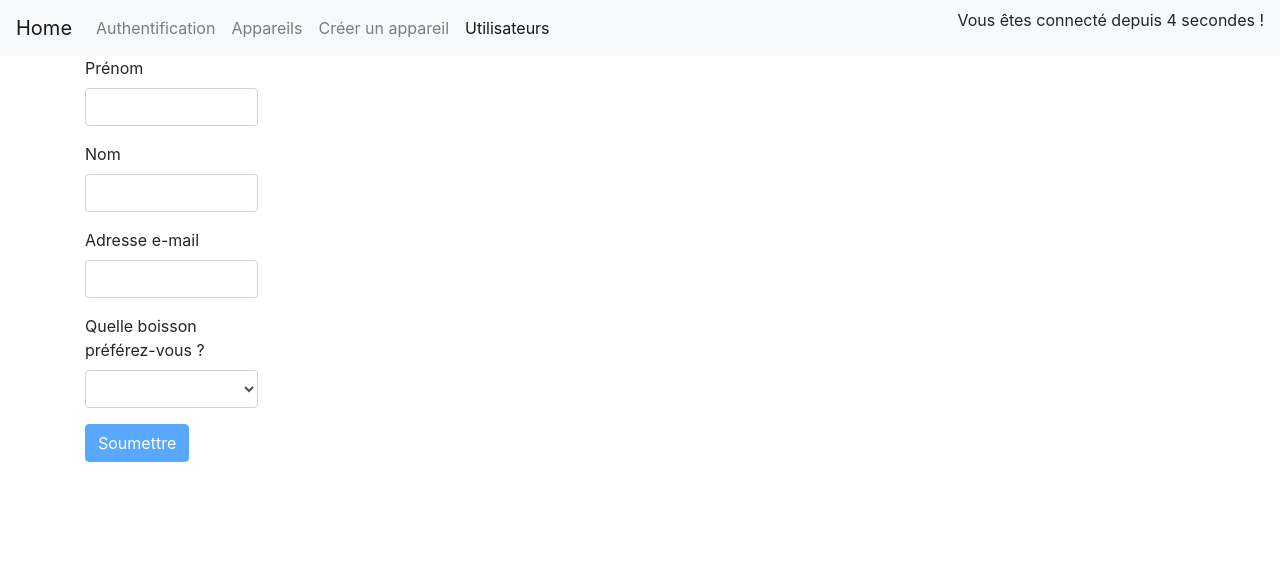
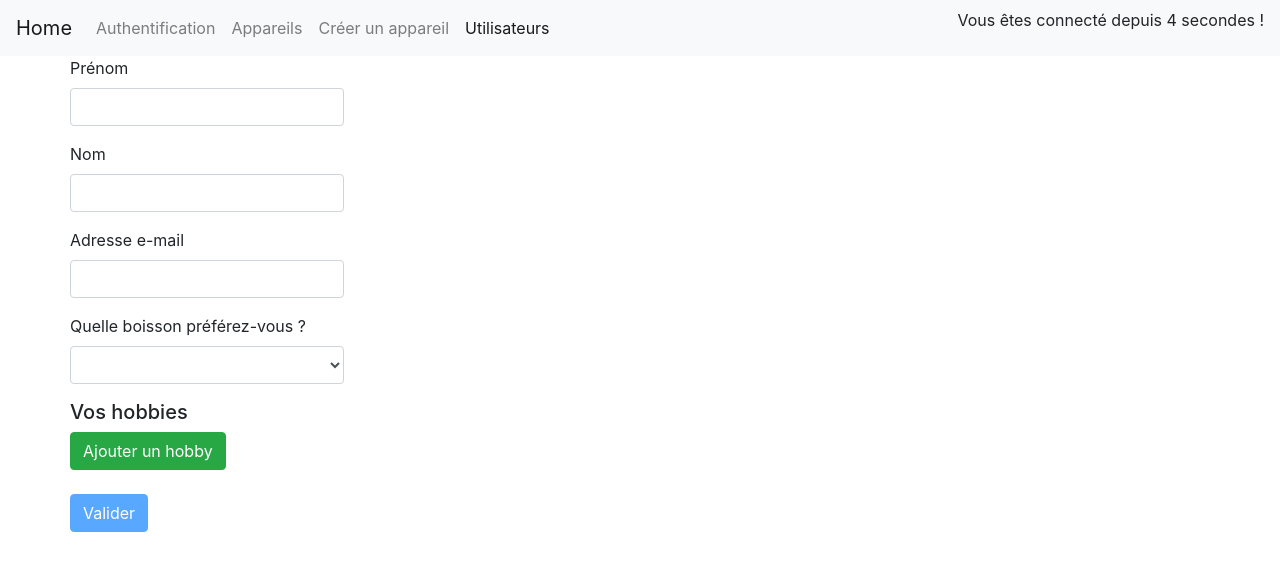
Before and after one commit to florian-abelard/angular-openclassrooms, an Angular app in the folder application/: page /users/create in a window 1280 px wide. Shown: the top 570 px of the page. Built offline with nearby package versions, Linux system fonts and the light colour scheme.

Commit message:
feat(user): add hobbies dynamic field

```diff
--- a/application/src/app/user/create-user/create-user.component.html
+++ b/application/src/app/user/create-user/create-user.component.html
@@ -1,4 +1,5 @@
-<div class="col-sm-8 col-sm-offset-2">
+<div class="row">
+  <div class="col">
     <form [formGroup]="userForm" (ngSubmit)="onSubmitForm()">
       <div class="form-group">
         <label for="firstName">Prénom</label>
@@ -19,6 +20,15 @@
           <option value="jus de mangue">Jus de mangue</option>
         </select>
       </div>
-    <button type="submit" class="btn btn-primary" [disabled]="userForm.invalid">Soumettre</button>
+      <div formArrayName="hobbies">
+        <h5>Vos hobbies</h5>
+        <div class="form-group" *ngFor="let hobbyControl of getHobbiesControls().controls; let i = index">
+          <input type="text" class="form-control" [formControlName]="i">
+        </div>
+        <button type="button" class="btn btn-success" (click)="onAddHobby()">Ajouter un hobby</button>
+      </div>
+      <br />
+      <button type="submit" class="btn btn-primary" [disabled]="userForm.invalid">Valider</button>
     </form>
   </div>
+</div>
--- a/application/src/app/user/create-user/create-user.component.ts
+++ b/application/src/app/user/create-user/create-user.component.ts
@@ -1,5 +1,5 @@
 import { Component, OnInit } from '@angular/core';
-import { FormBuilder, FormGroup, Validators } from '@angular/forms';
+import { FormArray, FormBuilder, FormGroup, Validators } from '@angular/forms';
 import { Router } from '@angular/router';
 import { User } from 'src/app/models/user.model';
 import { UserService } from 'src/app/services/user.service';
@@ -29,18 +29,29 @@
       lastName: ['', Validators.required],
       email: ['', [Validators.required, Validators.email]],
       drinkPreference: ['', Validators.required],
+      hobbies: this.formBuilder.array([]),
     });
   }
 
-  onSubmitForm() {
+  onSubmitForm(): void {
     const formValue = this.userForm.value;
     const newUser = new User(
       formValue.firstName,
       formValue.lastName,
       formValue.email,
-      formValue.drinkPreference
+      formValue.drinkPreference,
+      formValue.hobbies ? formValue.hobbies : [],
     );
     this.userService.addUser(newUser);
     this.router.navigate(['/users']);
   }
+
+  getHobbiesControls(): FormArray {
+    return this.userForm.get('hobbies') as FormArray;
+  }
+
+  onAddHobby(): void {
+    const newHobbyControl = this.formBuilder.control(null, Validators.required);
+    this.getHobbiesControls().push(newHobbyControl);
+  }
 }
```
Lines whose indentation alone changed are shown as unchanged.
